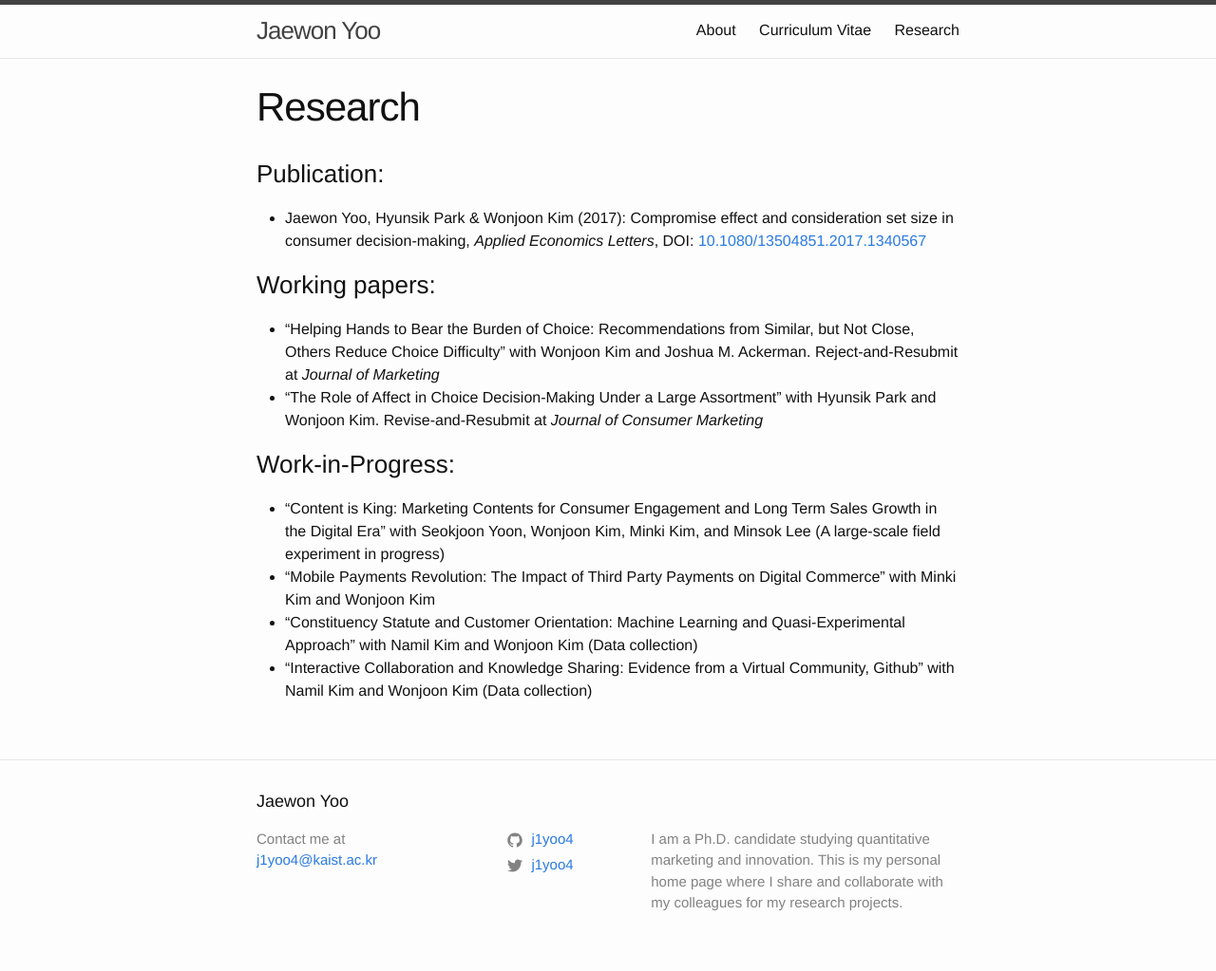
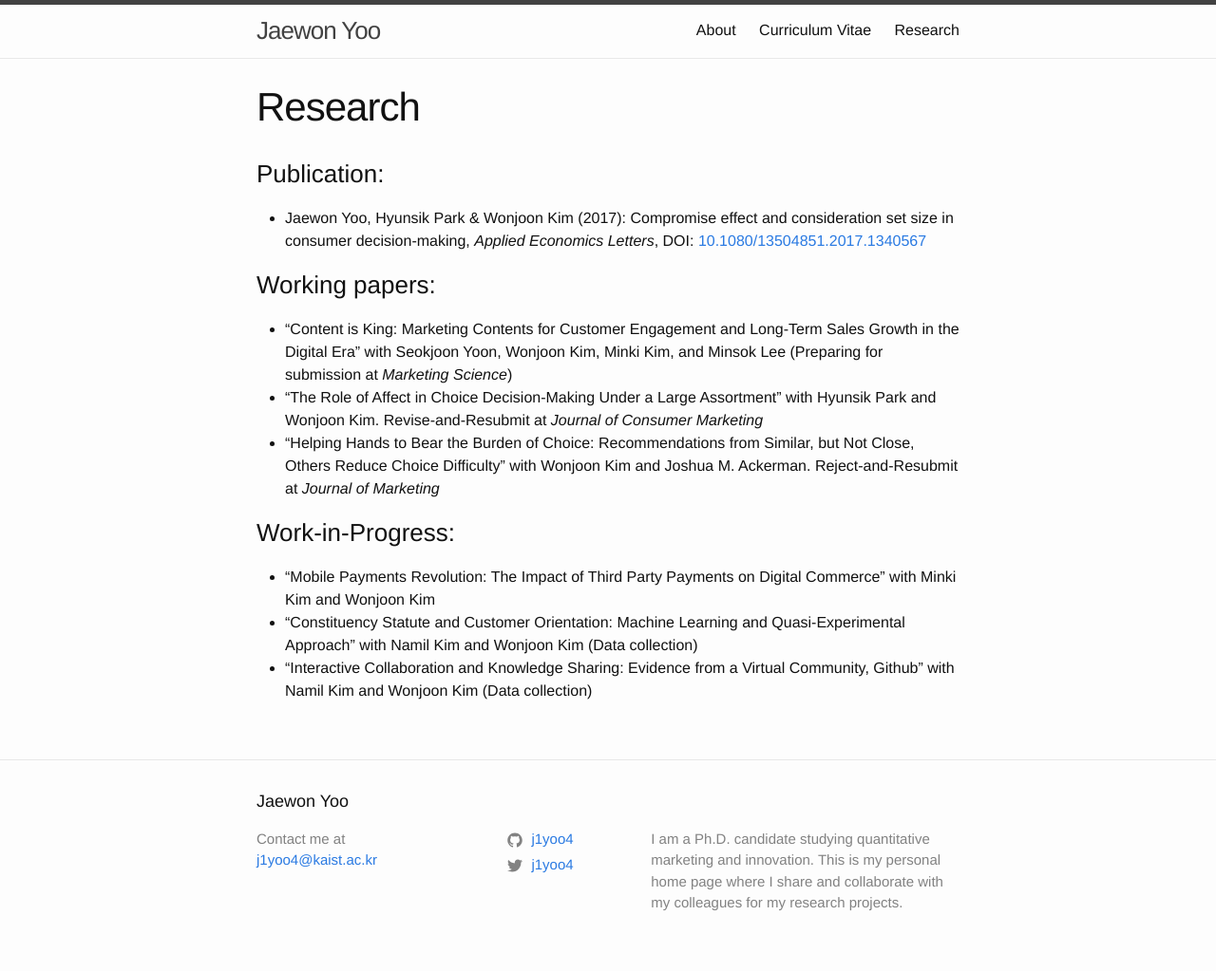
Before and after one commit to j1yoo/j1yoo.github.io, a Jekyll site: the page built from research.markdown, in a window 1280 px wide. Shown: the whole page at 95% size. Built offline with Jekyll 4.4.1, drawn with Linux system fonts in a browser that asks for light colours.

Commit message:
Update research.markdown

```diff
--- a/research.markdown
+++ b/research.markdown
@@ -8,11 +8,11 @@ permalink: /research/
 * Jaewon Yoo, Hyunsik Park & Wonjoon Kim (2017): Compromise effect and consideration set size in consumer decision-making, _Applied Economics Letters_, DOI: [10.1080/13504851.2017.1340567](http://www.tandfonline.com/eprint/V8pJpbkifrmSYGffu7CQ/full)
 
 ### Working papers:
+* "Content is King: Marketing Contents for Customer Engagement and Long-Term Sales Growth in the Digital Era" with Seokjoon Yoon, Wonjoon Kim, Minki Kim, and Minsok Lee (Preparing for submission at _Marketing Science_)
+* "The Role of Affect in Choice Decision-Making Under a Large Assortment" with Hyunsik Park and Wonjoon Kim. Revise-and-Resubmit at _Journal of Consumer Marketing_
 * "Helping Hands to Bear the Burden of Choice: Recommendations from Similar, but Not Close, Others Reduce Choice Difficulty" with Wonjoon Kim and Joshua M. Ackerman. Reject-and-Resubmit at _Journal of Marketing_
-* "The Role of Affect in Choice Decision-Making Under a Large Assortment" with Hyunsik Park and Wonjoon Kim. Revise-and-Resubmit at _Journal of Consumer Marketing_
 
 ### Work-in-Progress:
-* "Content is King: Marketing Contents for Consumer Engagement and Long Term Sales Growth in the Digital Era" with Seokjoon Yoon, Wonjoon Kim, Minki Kim, and Minsok Lee (A large-scale field experiment in progress)
 * "Mobile Payments Revolution: The Impact of Third Party Payments on Digital Commerce" with Minki Kim and Wonjoon Kim
 * "Constituency Statute and Customer Orientation: Machine Learning and Quasi-Experimental Approach" with Namil Kim and Wonjoon Kim (Data collection)
 * "Interactive Collaboration and Knowledge Sharing: Evidence from a Virtual Community, Github" with Namil Kim and Wonjoon Kim (Data collection)
```
